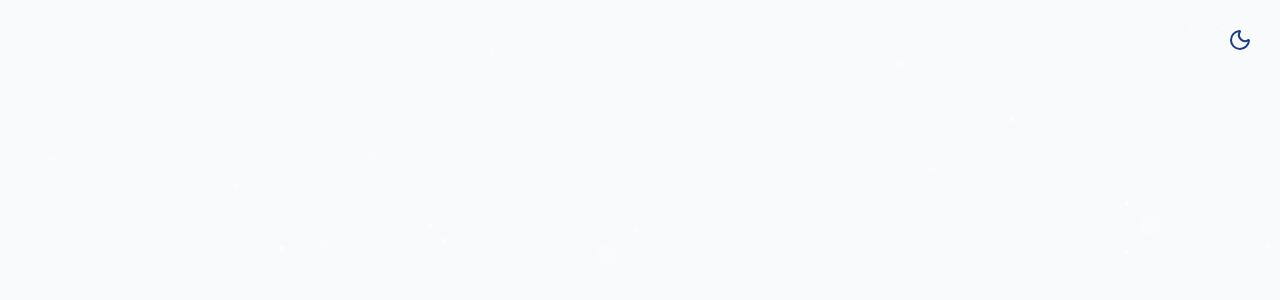
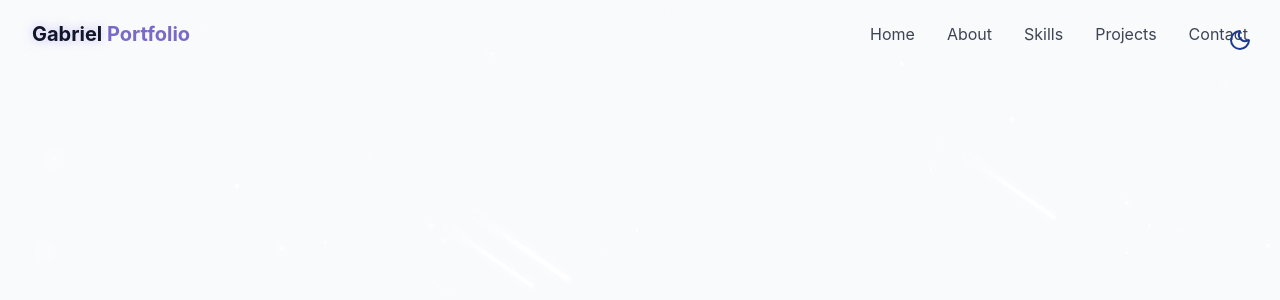
Before and after one commit to Gdankz/Portfolio, a React app: page / in a window 1280 px wide. Shown: the top 300 px of the page. Built offline with nearby package versions, Linux system fonts and the light colour scheme; the HTML template or start-up script is replaced by a standard one.

Commit message:
Add Navbar

```diff
--- /dev/null
+++ b/src/components/Navbar.tsx
@@ -0,0 +1,80 @@
+import { href } from "react-router-dom"
+import { cn } from "../lib/utils"
+import { useEffect, useState } from "react"
+import { Menu, X } from "lucide-react"
+
+const navItems = [
+    { name: "Home", href: "#hero" },
+    { name: "About", href: "#about" },
+    { name: "Skills", href: "#skills" },
+    { name: "Projects", href: "#projects" },
+    { name: "Contact", href: "#contact" },
+]
+
+
+
+export const Navbar = () => {
+    const [isScrolled, setIsScrolled] = useState(false)
+    const [isMenuOpen, setIsMenuOpen] = useState(false)
+
+    useEffect(() => {
+        const handleScroll = () => {
+            setIsScrolled(window.screenY > 10)
+        }
+
+        window.addEventListener("scroll", handleScroll)
+        return () => window.removeEventListener("scroll", handleScroll)
+    }, [])
+
+    return <nav className={cn("fixed w-full z-40 transition-all duration 300",
+        isScrolled ? "py-3 bg-background/80 backdrop-blur-md shadow-xs" : "py-5"
+    )}>
+
+        <div className="container flex items-center justify-between">
+            <a className="text-xl font-bold text-primary flex items-center"
+                href="#hero"
+            >
+
+
+                <span className="relative z-10">
+                    <span className="text-glow text-foreground">Gabriel</span> Portfolio
+                </span>
+            </a>
+
+            {/* desktop nav */}
+            <div className="hidden md:flex space-x-8">
+                {navItems.map((item, key) => (
+                    <a key={key} href={item.href} className="text-foreground/80 hover:text-primary transition-colors duration-300">
+                        {item.name}
+                    </a>
+                ))}
+            </div>
+
+
+            {/* mobile nav */}
+
+            <button
+                onClick={() => setIsMenuOpen((prev) => !prev)}
+                className="md:hidden p-2 text-foreground z-50"
+                aria-label={isMenuOpen ? "Close Menu" : "Open Menu"}
+            >
+                {isMenuOpen ? <X size={24} /> : <Menu size={24} />}{" "}
+            </button>
+
+
+            <div className={cn("fixed inset-0 bg-background/95 backdroup-blur-md z-40 flex flex-col items-center justify-center",
+                "transition-all duration-300 md:hidden", isMenuOpen ? "opacity-100 pointer-events-auto" : "opacity-0 pointer-events-none"
+            )}>
+                <div className="flex flex-col space-y-8 text-xl">
+                    {navItems.map((item, key) => (
+                        <a key={key} href={item.href} className="text-foreground/80 hover:text-primary transition-colors duration-300"
+                            onClick={() => setIsMenuOpen(false)}
+                        >
+                            {item.name}
+                        </a>
+                    ))}
+                </div>
+            </div>
+        </div>
+    </nav>
+}
--- a/src/components/StarBackground.tsx
+++ b/src/components/StarBackground.tsx
@@ -3,10 +3,20 @@
 export const StarBackground = () => {
 
     const [stars, setStars] = useState<any[]>([])
+    const [meteors, setMeteors] = useState<any[]>([])
 
     useEffect(() => {
         generateStars()
-    }, [])
+        generateMeteors();
+
+        const handleResize = () => {
+            generateStars();
+        };
+
+        window.addEventListener("resize", handleResize);
+
+        return () => window.removeEventListener("resize", handleResize);
+    }, []);
 
     const generateStars = () => {
         const numberOfStars = Math.floor(
@@ -18,22 +28,40 @@
             newStars.push({
                 id: i,
                 size: Math.random() * 3 + 1,
-                x: Math.random() * 100, // PERBAIKAN 1: Gunakan 'x' kecil
+                x: Math.random() * 100,
                 y: Math.random() * 100,
                 opacity: Math.random() * 0.5 + 0.5,
                 animationDuration: Math.random() * 4 + 2,
             })
         }
 
-        setStars(newStars) // PERBAIKAN 2: Wajib panggil ini agar state terupdate!
+        setStars(newStars)
     }
+
+    const generateMeteors = () => {
+        const numberOfMeteors = 4;
+        const newMeteors = [];
+
+        for (let i = 0; i < numberOfMeteors; i++) {
+            newMeteors.push({
+                id: i,
+                size: Math.random() * 2 + 1,
+                x: Math.random() * 100,
+                y: Math.random() * 20,
+                delay: Math.random() * 15,
+                animationDuration: Math.random() * 3 + 3,
+            });
+        }
+
+        setMeteors(newMeteors);
+    };
 
     return (
         <div className="fixed inset-0 overflow-hidden pointer-events-none z-0">
             {stars.map((star) => (
                 <div
                     key={star.id}
-                    className="star animate-pulse-subtle absolute" /* PERBAIKAN 3: Tambahkan 'absolute' */
+                    className="star animate-pulse-subtle"
                     style={{
                         width: star.size + "px",
                         height: star.size + "px",
@@ -44,6 +72,21 @@
                     }}
                 />
             ))}
+
+            {meteors.map((meteor) => (
+                <div
+                    key={meteor.id}
+                    className="meteor animate-meteor"
+                    style={{
+                        width: meteor.size * 50 + "px",
+                        height: meteor.size * 2 + "px",
+                        left: meteor.x + "%",
+                        top: meteor.y + "%",
+                        animationDelay: meteor.delay,
+                        animationDuration: meteor.animationDuration + "s",
+                    }}
+                />
+            ))}
         </div>
-    )
-}
+    );
+};
--- a/src/pages/Home.tsx
+++ b/src/pages/Home.tsx
@@ -1,5 +1,6 @@
 import { ThemeToggle } from "../components/ThemeToggle"
 import { StarBackground } from "../components/StarBackground"
+import { Navbar } from "../components/Navbar"
 
 export const Home = () => {
     return (
@@ -14,7 +15,7 @@
 
 
             {/* Navbar */}
-
+            <Navbar />
 
 
             {/* Main Content */}
```
